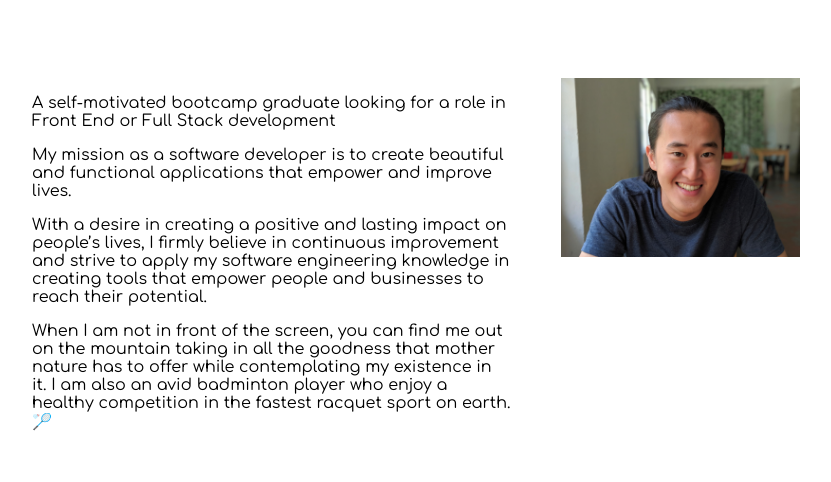
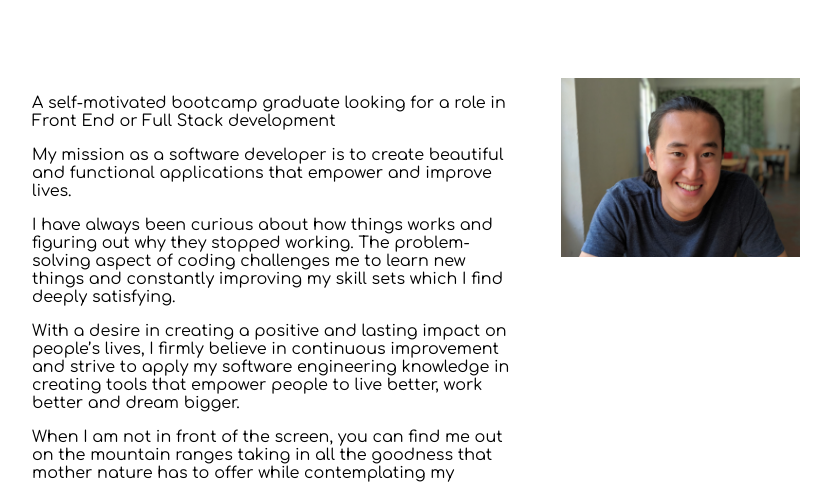
Before and after one commit to tkeeching/portfolio-site-gatsby, a Gatsby site: page /About/About in a window 1280 px wide. Shown: the part 316-798 px from the top of the page, without its empty margins (224-1055 px from the left). Built offline with nearby package versions, Linux system fonts and the light colour scheme; Gatsby itself is replaced by a stand-in of ours.

Commit message:
Update about section

```diff
--- a/src/pages/About/About.tsx
+++ b/src/pages/About/About.tsx
@@ -12,12 +12,17 @@ const About: React.FC = () => (
         <p>A self-motivated bootcamp graduate looking for a role in Front End or Full Stack development</p>
         <p>My mission as a software developer is to create beautiful and functional applications that empower and improve lives.</p>
         <p>
+          I have always been curious about how things works and figuring out why they stopped working.
+          The problem-solving aspect of coding challenges me to learn new things and constantly improving
+          my skill sets which I find deeply satisfying.
+        </p>
+        <p>
           With a desire in creating a positive and lasting impact on people’s lives, I firmly believe in
           continuous improvement and strive to apply my software engineering knowledge in creating tools
-          that empower people and businesses to reach their potential.
+          that empower people to live better, work better and dream bigger.
         </p>
         <p>
-          When I am not in front of the screen, you can find me out on the mountain taking in all the
+          When I am not in front of the screen, you can find me out on the mountain ranges taking in all the
           goodness that mother nature has to offer while contemplating my existence in it. I am also an avid badminton
           player who enjoy a healthy competition in the fastest racquet sport on earth. 🏸
         </p>
```
Also changed, not shown: 1 other file.
